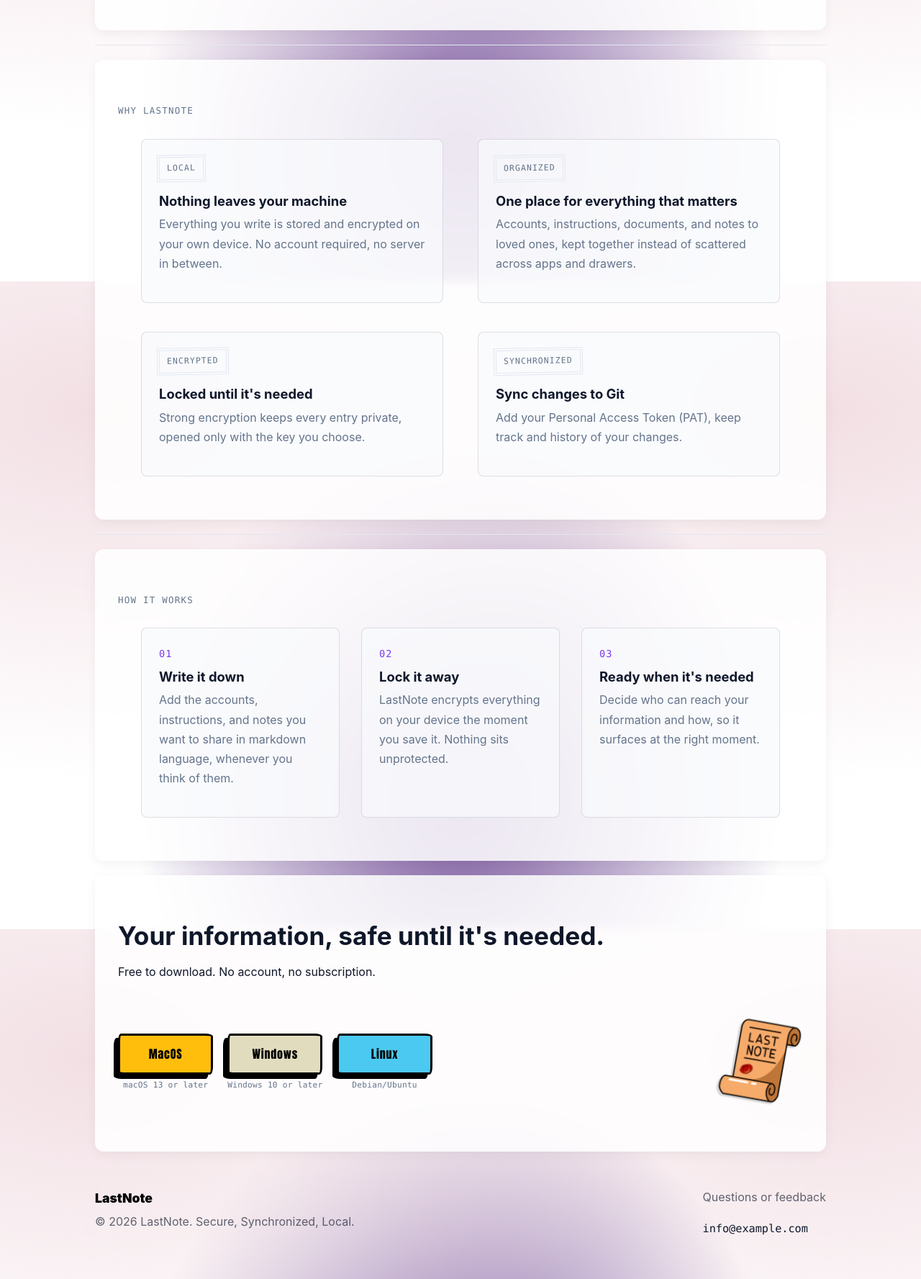
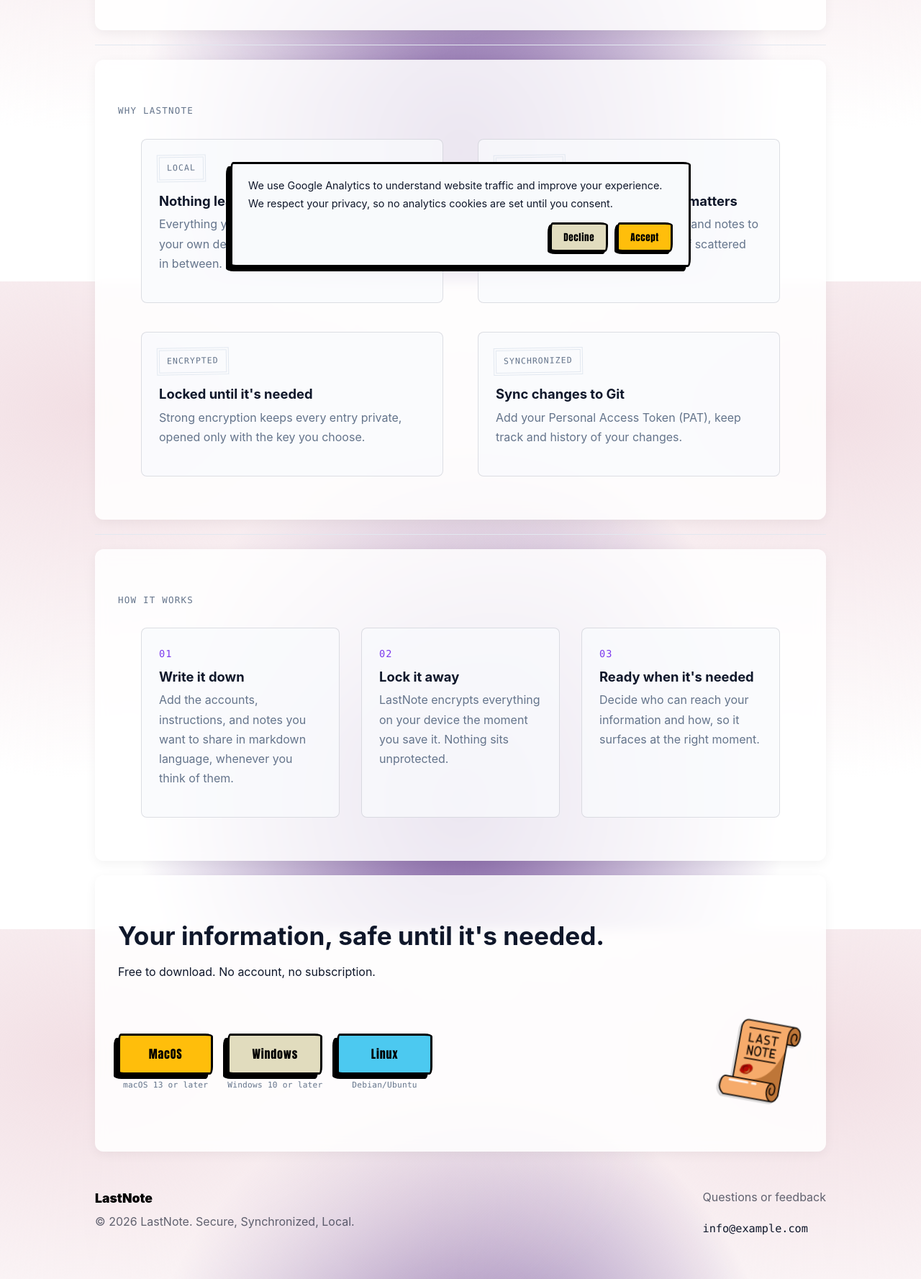
Before and after one commit to roupasz/lastnote, a Jekyll site: the page built from index.html, in a window 1280 px wide. Shown: the part 509-2286 px from the top of the page at 72% size. Built offline with Jekyll 4.4.1, drawn with Linux system fonts in a browser that asks for light colours.

Commit message:
feat: create gdpr banner , update readme

```diff
--- a/_config.yml
+++ b/_config.yml
@@ -6,6 +6,11 @@
   actually needs them.
 email: "info@example.com"
 demo_video_url: "./assets/images/keyholder_decrypt_vault.gif"
+
+# --- Analytics: only loads on the production build (e.g. GitHub Pages),
+# and only after the visitor accepts the consent banner ---
+analytics:
+  ga_measurement_id: "G-3VC9ZJ9BQT"
 
 # GitHub Pages settings — change url/baseurl to match your repo
 url: "https://zoisroupas.dev"
--- a/_layouts/default.html
+++ b/_layouts/default.html
@@ -82,6 +82,21 @@
     </div>
   </footer>
 
+  {% if jekyll.environment == "production" and site.analytics.ga_measurement_id %}
+  <div class="consent-banner" id="consent-banner" role="dialog" aria-live="polite" aria-label="Cookie consent">
+    <p>
+      We use Google Analytics to understand website traffic and improve your experience. We respect your privacy, so no analytics cookies are set until you consent.
+    </p>
+    <div class="consent-banner__actions">
+      <button type="button" class="button button--secondary" id="consent-decline">Decline</button>
+      <button type="button" class="button button--primary" id="consent-accept">Accept</button>
+    </div>
+  </div>
+  <script>
+    window.LASTNOTE_GA_ID = "{{ site.analytics.ga_measurement_id }}";
+  </script>
+  {% endif %}
+
   <script src="{{ '/assets/js/main.js' | relative_url }}" defer></script>
 </body>
 </html>
--- a/assets/css/style.scss
+++ b/assets/css/style.scss
@@ -696,6 +696,51 @@
 }
 
 // ---------------------------------------------
+// Analytics consent banner
+// ---------------------------------------------
+.consent-banner {
+  position: fixed;
+  left: 20px;
+  right: 20px;
+  bottom: -200px; // hidden below the viewport until .is-visible
+  z-index: 200;
+  max-width: 640px;
+  margin: 0 auto;
+  background: $paper-alt;
+  border: 3px solid #000000;
+  border-radius: 4px 11px 4px 11px / 11px 4px 11px 4px;
+  box-shadow: -6px 6px 0px 0px #000000;
+  padding: 18px 22px;
+  transition: bottom 0.35s ease;
+
+  &.is-visible { bottom: 20px; }
+
+  p {
+    margin: 0 0 14px;
+    font-size: 0.9rem;
+    color: $ink;
+  }
+}
+
+.consent-banner__actions {
+  display: flex;
+  gap: 12px;
+  justify-content: flex-end;
+
+  .button {
+    font-size: 13px;
+    padding: 8px 16px;
+    box-shadow: -3px 3px 0px 0px #000000;
+  }
+}
+
+@media (max-width: 480px) {
+  .consent-banner { left: 12px; right: 12px; padding: 16px; }
+  .consent-banner__actions { justify-content: stretch; }
+  .consent-banner__actions .button { flex: 1; }
+}
+
+// ---------------------------------------------
 // Responsive Queries
 // ---------------------------------------------
 @media (max-width: 860px) {
@@ -756,6 +801,7 @@
   .reveal { transition: none; }
   .modal__backdrop, .modal__panel { animation: none; }
   html, body, .site-footer { transition: none; }
+  .consent-banner { transition: none; }
 }
 
 @media (max-width: 480px) {
--- a/assets/js/main.js
+++ b/assets/js/main.js
@@ -10,6 +10,7 @@
   initDemoModal();
   initSmoothAnchors();
   initMobileNav();
+  initAnalyticsConsent();
 });
 
 initForceScrollTop();
@@ -236,3 +237,69 @@
     });
   });
 }
+
+// -----------------------------------------------------------------------
+// 6) Analytics consent banner — Google Analytics (GA4) is never requested
+//    from Google's servers, and no cookie is set, until the visitor clicks
+//    "Accept". Declining (or ignoring the banner) means nothing loads.
+//    Only present at all on the production build (see default.html) and
+//    when window.LASTNOTE_GA_ID is set from _config.yml.
+//
+//    Uses localStorage (not sessionStorage like the theme toggle) on
+//    purpose — a consent decision should persist across browser sessions,
+//    not reset every new tab.
+// -----------------------------------------------------------------------
+function initAnalyticsConsent() {
+  var banner = document.getElementById("consent-banner");
+  var gaId = window.LASTNOTE_GA_ID;
+  if (!banner || !gaId) return;
+
+  var STORAGE_KEY = "lastnote-analytics-consent"; // "granted" | "denied"
+  var stored = null;
+  try { stored = localStorage.getItem(STORAGE_KEY); } catch (e) {}
+
+  if (stored === "granted") {
+    loadGoogleAnalytics(gaId);
+    return; // decision already made, no need to show the banner again
+  }
+  if (stored === "denied") {
+    return; // decision already made, nothing to load, nothing to show
+  }
+
+  // No prior decision — show the banner and wait.
+  banner.classList.add("is-visible");
+
+  var acceptBtn = document.getElementById("consent-accept");
+  var declineBtn = document.getElementById("consent-decline");
+
+  if (acceptBtn) {
+    acceptBtn.addEventListener("click", function () {
+      try { localStorage.setItem(STORAGE_KEY, "granted"); } catch (e) {}
+      loadGoogleAnalytics(gaId);
+      banner.classList.remove("is-visible");
+    });
+  }
+
+  if (declineBtn) {
+    declineBtn.addEventListener("click", function () {
+      try { localStorage.setItem(STORAGE_KEY, "denied"); } catch (e) {}
+      banner.classList.remove("is-visible");
+    });
+  }
+}
+
+function loadGoogleAnalytics(gaId) {
+  if (window.__lastnoteGaLoaded) return; // avoid double-loading
+  window.__lastnoteGaLoaded = true;
+
+  window.dataLayer = window.dataLayer || [];
+  function gtag() { window.dataLayer.push(arguments); }
+  window.gtag = gtag;
+  gtag("js", new Date());
+  gtag("config", gaId);
+
+  var script = document.createElement("script");
+  script.async = true;
+  script.src = "https://www.googletagmanager.com/gtag/js?id=" + gaId;
+  document.head.appendChild(script);
+}
```
Also changed, not shown: README.md, 1 other file.
